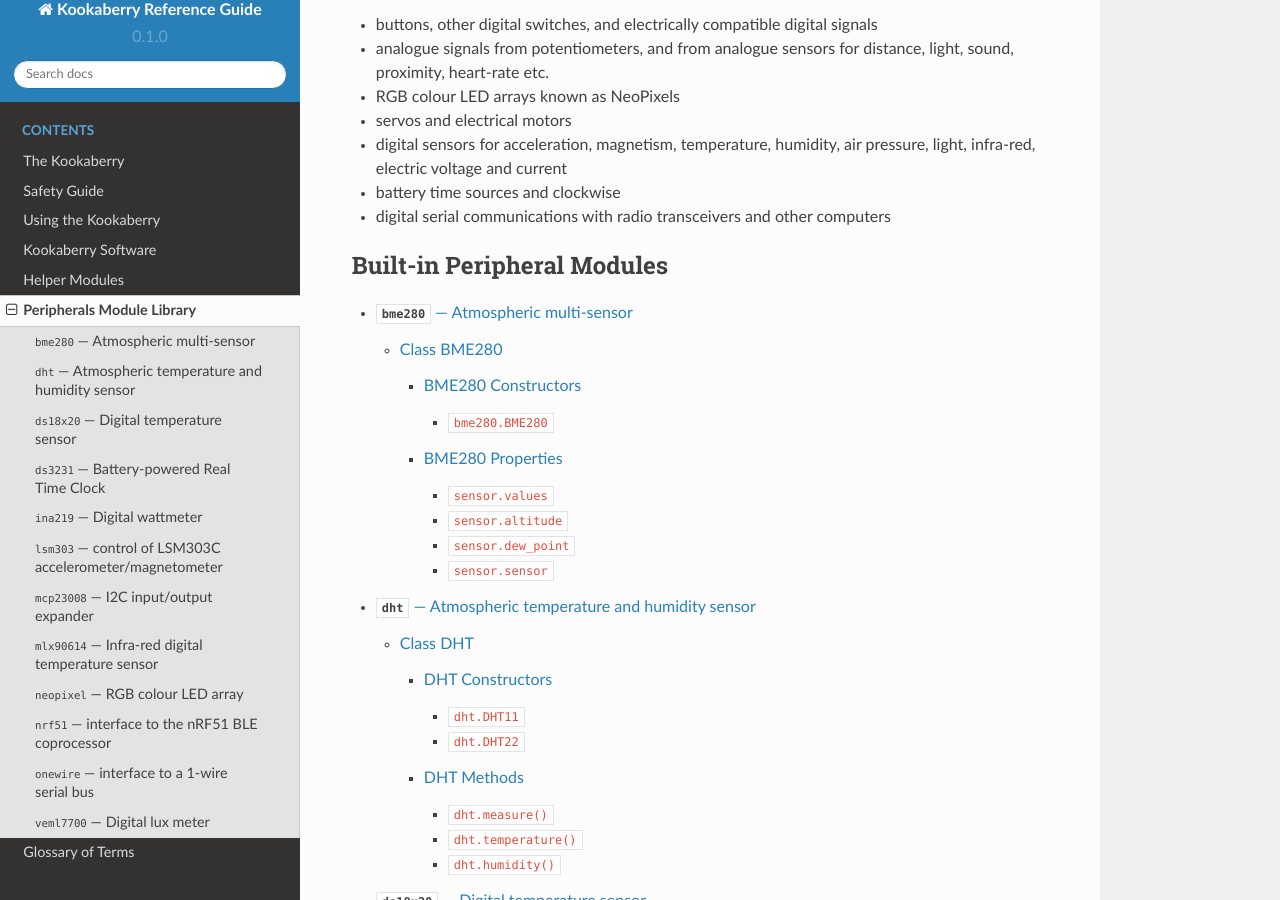
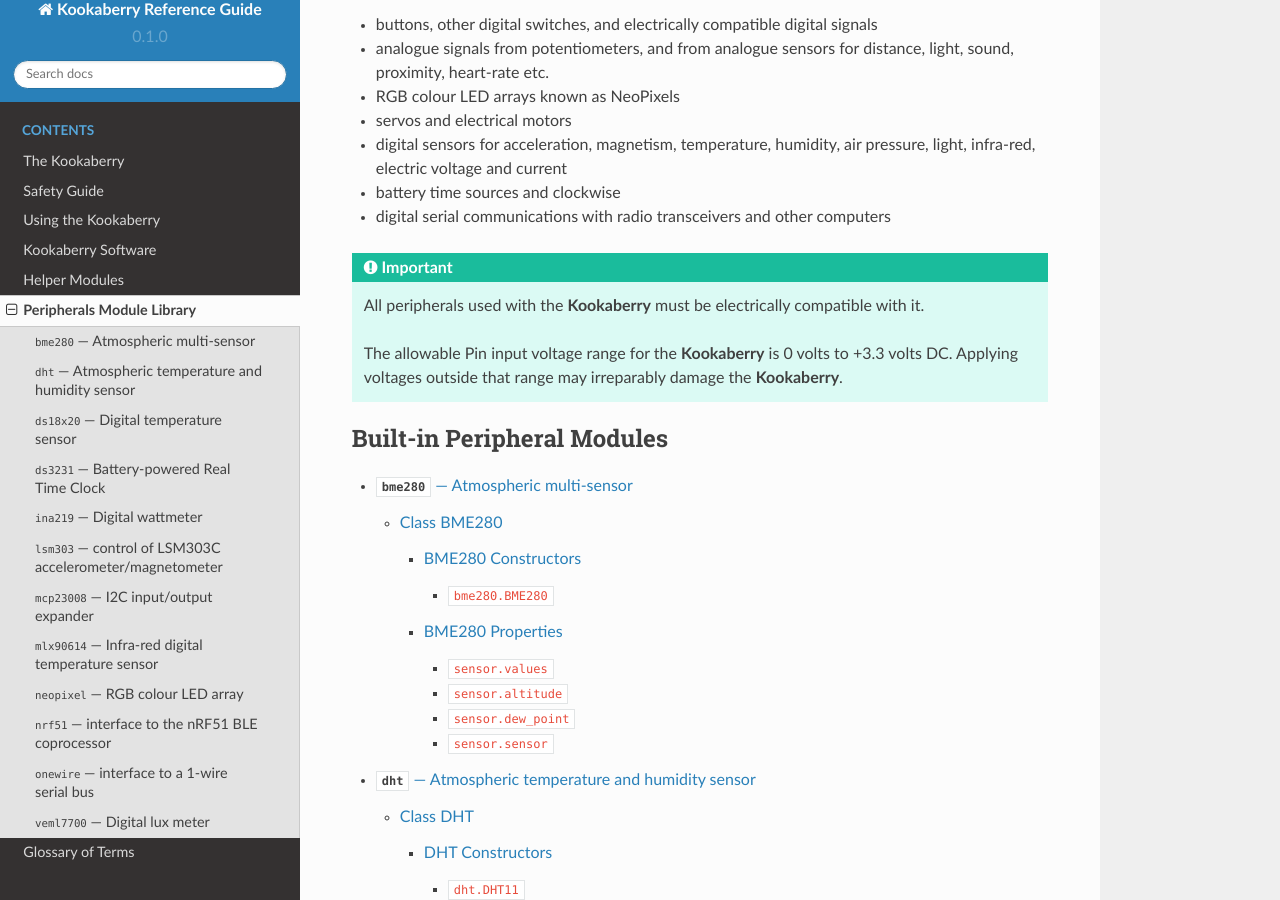
Before and after one commit to TDStrasser/Kookaberry-Reference-Guide, a Sphinx documentation site: the page built from docs/source/peripherals.rst, in a window 1280 px wide and 900 px high, scrolled down 411 px. Built offline with Sphinx 7.4.7 and the Read the Docs theme 2.0.0, drawn with Linux system fonts in a browser that asks for light colours.

Commit message:
Electrical safety warning

```diff
--- a/docs/source/peripherals.rst
+++ b/docs/source/peripherals.rst
@@ -17,6 +17,13 @@
 - battery time sources and clockwise
 - digital serial communications with radio transceivers and other computers
 
+.. important::
+
+    All peripherals used with the **Kookaberry** must be electrically compatible with it.
+
+    The allowable Pin input voltage range for the **Kookaberry** is 0 volts to +3.3 volts DC.
+    Applying voltages outside that range may irreparably damage the **Kookaberry**.
+
 
 .. toctree::
     :caption: Built-in Peripheral Modules
```
